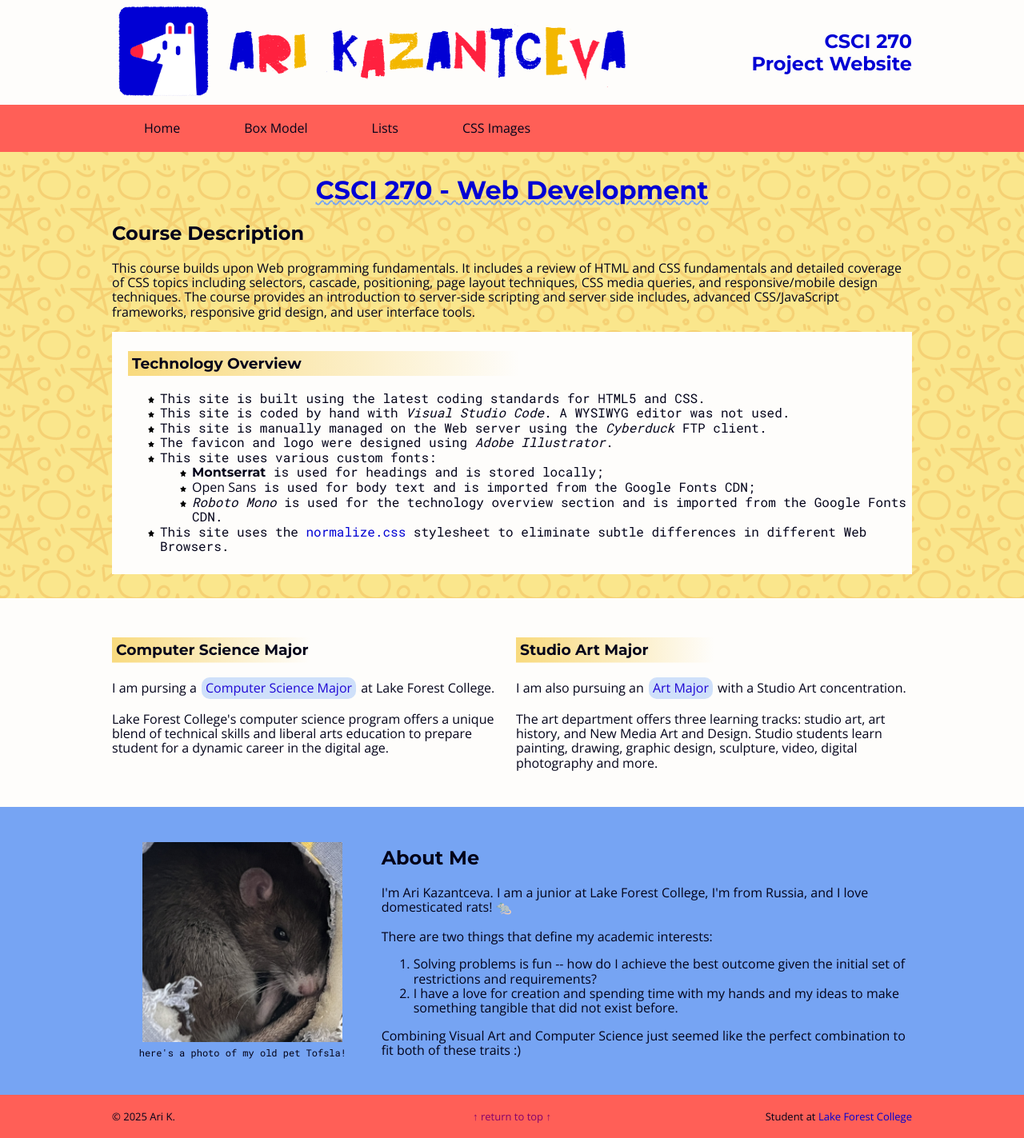
After one commit to arikazantceva/csci270, a PHP site: page /index.php in a window 1280 px wide. The commit adds this page. Shown: the whole page at 80% size. Run offline with PHP 8.4, Linux system fonts and the light colour scheme; data that the repository does not hold is empty.

Commit message:
HW12: SSIs
Broke up pages into global footer/header and content, and cobbled them back together thru php yay!

```diff
--- /dev/null
+++ b/index.php
@@ -0,0 +1,96 @@
+<?
+    // These have to be defined BEFORE the header file is required.
+    $page_title = 'Home';
+    // $extra_stylesheets[] = 'extra_styles1.css';
+?>
+
+<? require 'site_header.php'; ?>
+
+
+
+<!-- CONTENT -->
+<div class="main">
+    <div class="bg_yellow bg_doodle">
+        <div class="content">
+            <h1>CSCI 270 - Web Development</h1>
+
+            <h2>Course Description</h2>
+            <p>This course builds upon Web programming fundamentals. It includes a review of HTML and CSS
+                fundamentals and detailed coverage of CSS topics including selectors, cascade,
+                positioning, page layout techniques, CSS media queries, and responsive/mobile design techniques.
+                The course provides an introduction to server-side scripting and server side includes,
+                advanced CSS/JavaScript frameworks, responsive grid design, and user interface tools.
+            </p>
+            <!-- ----------- -->
+            <div class="tech_overview">
+                <h3>Technology Overview</h3>
+                <ul>
+                    <li>This site is built using the latest coding standards for HTML5 and CSS.</li>
+                    <li>This site is coded by hand with <i>Visual Studio Code</i>. A WYSIWYG editor was not used.</li>
+                    <li>This site is manually managed on the Web server using the <i>Cyberduck</i> FTP client.</li>
+                    <li>The favicon and logo were designed using <i>Adobe Illustrator</i>.</li>
+                    <li>This site uses various custom fonts:
+                        <ul>
+                            <li><span style="font-family: Montserrat; font-weight: bold;">Montserrat</span> is used for headings and is stored locally;</li>
+                            <li><span style="font-family: 'Open Sans';">Open Sans</span> is used for body text and is imported from the Google Fonts CDN;</li>
+                            <li><i>Roboto Mono</i> is used for the technology overview section and is imported from the Google Fonts CDN.</li>
+                        </ul>
+                    </li>
+                    <li>This site uses the <a class="footerlink" href="https://necolas.github.io/normalize.css/">normalize.css</a> stylesheet to eliminate subtle differences in different Web Browsers.</li>
+                </ul>
+            </div>
+            <!-- ----------- -->
+        </div>
+    </div>
+
+    <!-- ----------- -->
+
+    <div class="bg_white">
+        <div class="content grid-container col2">
+            <div class="item1">
+                <h3>Computer Science Major</h3>
+                <p>I am pursing a <a class="buttonlink" href="https://www.lakeforest.edu/academics/majors-and-minors/computer-science">Computer Science Major</a> at Lake Forest College.</p>
+                <p>Lake Forest College's computer science program offers a unique blend of technical skills
+                    and liberal arts education to prepare student for a dynamic career in the digital age.
+                </p>
+            </div>
+            <!-- ----------- -->
+            <div class="item2">
+                <h3>Studio Art Major</h3>
+                <p>I am also pursuing an <a class="buttonlink" href="https://www.lakeforest.edu/academics/majors-and-minors/art-and-art-history">Art Major</a> with a Studio Art concentration.</p>
+                <p>The art department offers three learning tracks: studio art, art history, and New Media Art and Design.
+                    Studio students learn painting, drawing, graphic design, sculpture, video, digital photography
+                    and more.
+                </p>
+            </div>
+        </div>
+    </div>
+
+    <!-- ----------- -->
+
+    <div class="bg_blue">
+        <div class="content grid-container col3">
+            <div class="pic">
+                <img src="images/tosya.jpg" alt="photo of a pet rat" width="250px">
+                <br>
+                <span class="caption">here's a photo of my old pet Tofsla!</span>
+            </div>
+            <!-- ----------- -->
+            <div class="abtme">
+                <h2>About Me</h2>
+                <p>I'm Ari Kazantceva. I am a junior at Lake Forest College, I'm from Russia, and I love domesticated rats! &#128000;<br><br>
+                    There are two things that define my academic interests:
+                </p>
+                <ol>
+                    <li>Solving problems is fun -- how do I achieve the best outcome given the initial set of restrictions and requirements?</li>
+                    <li>I have a love for creation and spending time with my hands and my ideas to make something tangible that did not exist before.</li>
+                </ol>
+                <p>Combining Visual Art and Computer Science just seemed like the perfect combination to fit both of these traits :)</p>
+            </div>
+        </div>
+    </div>
+</div>
+
+
+
+<? require 'site_footer.php'; ?>
--- /dev/null
+++ b/site_footer.php
@@ -0,0 +1,19 @@
+<!-- FOOTER -->
+<div class="bg_red">
+        <div class="footer content grid-container col3">
+            <div class="item1">
+                &copy; 2025 Ari K.
+            </div>
+            <!-- ----------- -->
+            <div class="item2">
+                <a class="toplink" href="#top">&uarr; return to top &uarr;</a>
+            </div>
+            <!-- ----------- -->
+            <div class="item3">
+                Student at <a class="footerlink" href="https://www.lakeforest.edu/">Lake Forest College</a>
+            </div>
+        </div>
+    </div>
+
+</body>
+</html>
--- /dev/null
+++ b/site_header.php
@@ -0,0 +1,59 @@
+<!DOCTYPE html>
+<html lang="en">
+<head>
+    <meta charset="UTF-8">
+    <meta name="viewport" content="width=device-width, initial-scale=1.0">
+    <meta name="description" content="Home page for a semester-long project for CSCI270 Web Development, taught at Lake Forest College.">
+    <meta name="keywords" content="HTML, CSS, computer science, project">
+    <meta name="author" content="Ari Kazantceva">
+
+    <link rel="stylesheet" href="normalize.css">
+    <link rel="stylesheet" href="style.css">
+
+    <!-- if there are extra stylesheets defined, this will pull them -->
+    <? if ( is_array($extra_stylesheets) ) { ?>
+        <? foreach ($extra_stylesheets as $stylesheet) { ?>
+        <link rel="stylesheet" type="text/css" href="<?=$stylesheet?>" >
+        <? } ?>
+    <? } ?>
+
+    <link rel="icon" type="image/x-icon" href="images/favicon.ico">
+
+    <!-- imported some google fonts for body text and headings -->
+    <link href='https://fonts.googleapis.com/css?family=Open Sans' rel='stylesheet'>
+    <link href="https://fonts.googleapis.com/css2?family=Roboto+Mono:wght@100..700&display=swap" rel="stylesheet">
+
+    <!-- pulls custom page title -->
+    <title><?= $page_title ?></title>
+</head>
+
+<body>
+    <!-- top of page anchor -->
+    <a id="top"></a>
+
+    <!-- HEADER -->
+    <div class="bg_white">
+        <div class="header content grid-container col5">
+            <div class="logo">
+                <img src="images/long_logo.png" alt="ari kazantceva logo" height="128px" width="656px">
+            </div>
+            <div class="title">
+                <h2>CSCI 270<br>Project Website</h2>
+            </div>
+        </div>
+    </div>
+
+
+
+    <!-- NAVBAR -->
+    <div class="bg_red">
+        <div class="navbar content">
+            <ul>
+                <li><a href="index.php">Home</a></li>
+                <li><a href="worksheet_blocks.php">Box Model</a></li>
+                <li><a href="worksheet_lists.php">Lists</a></li>
+                <li><a href="worksheet_bg_images.php">CSS Images</a></li>
+                <div class="clear_float"></div>
+            </ul>
+        </div>
+    </div>
```
Also changed, not shown: list_experiments.html (deleted, +0 -144 lines), worksheet_bg_images.php (renamed from worksheet_bg_images.html, +7 -16 lines), worksheet_blocks.php (renamed from worksheet_blocks.html, +9 -8 lines), worksheet_lists.php (added, +141 -0 lines), index_old.html (renamed from index.html).
